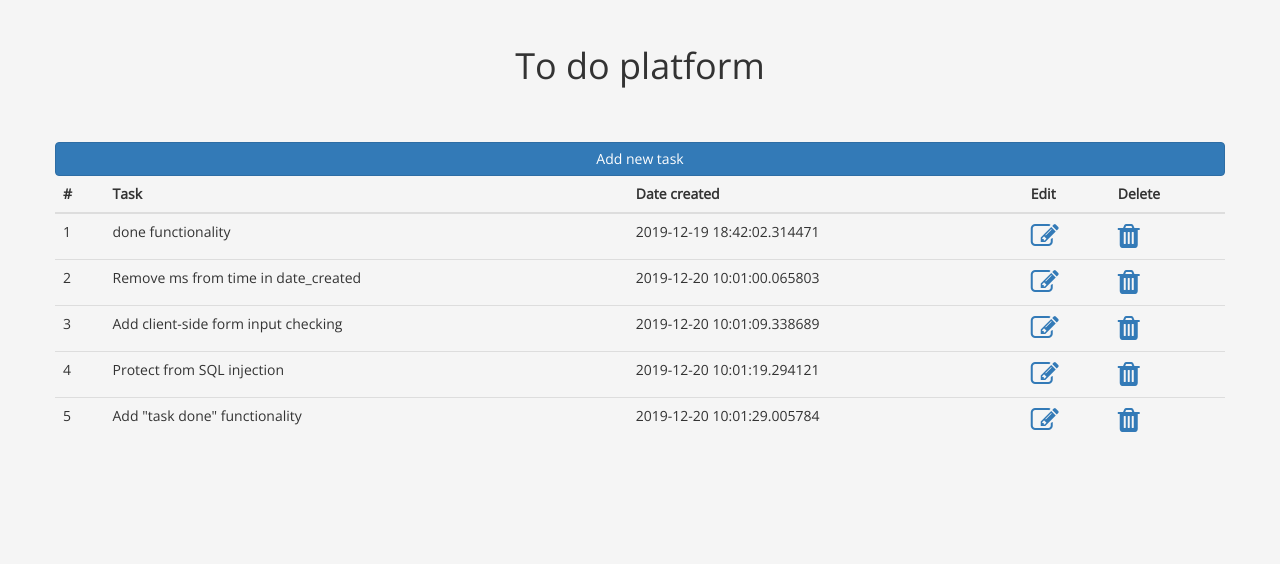
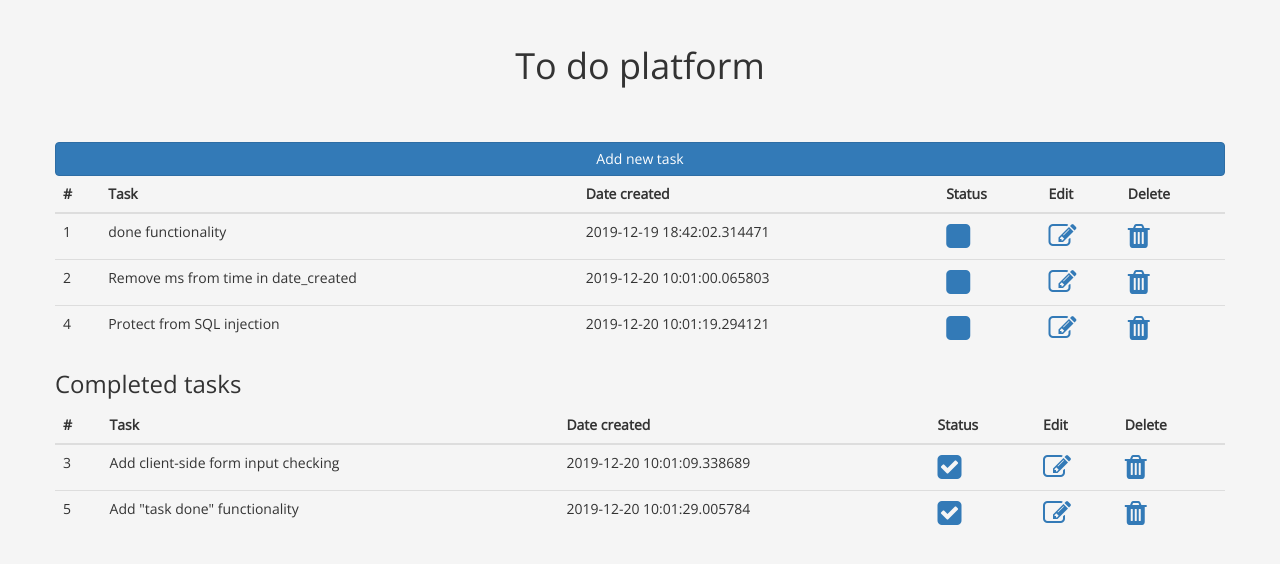
Before and after one commit to NickT5/reminder, a Flask app: page / in a window 1280 px wide. Shown: the top 564 px of the page. Run offline with Flask 2, Linux system fonts and the light colour scheme; data comes from the database, SQL or seed files in the repository; both versions use the stored data as it was after the commit; some libraries are stand-ins or nearby versions.

Commit message:
Add 'task done' functionality.

```diff
--- a/app.py
+++ b/app.py
@@ -15,6 +15,7 @@ class Task(db.Model):
     id = db.Column(db.Integer, primary_key=True)
     text = db.Column(db.String(255), nullable=False)
     date_created = db.Column(db.DateTime, nullable=False, default=datetime.utcnow)
+    is_done = db.Column(db.Boolean, default=False)
 
     def __repr__(self):
         return f"Task('{self.id}', '{self.text}')"
@@ -23,8 +24,10 @@ class Task(db.Model):
 @app.route("/", methods=["GET", "POST"])
 def index():
     # Get all tasks from the database.
-    all_tasks = Task.query.all()
-    return render_template("index.html", all_tasks=all_tasks)
+    #all_tasks = Task.query.all()
+    todo_tasks = Task.query.filter_by(is_done=False)
+    completed_tasks = Task.query.filter_by(is_done=True)
+    return render_template("index.html", todo_tasks=todo_tasks, completed_tasks=completed_tasks)
 
 
 @app.route("/add_form")
@@ -38,7 +41,6 @@ def add_task():
     new_task = Task(text=task_text)
     db.session.add(new_task)
     db.session.commit()
-    print(new_task)
 
     return redirect(url_for('index'))
 
@@ -70,5 +72,16 @@ def delete_task():
     return redirect(url_for('index'))
 
 
+@app.route("/toggle_state")
+def toggle_state():
+    task_id = request.args.get('id')
+
+    task = Task.query.filter_by(id=task_id).first()
+    task.is_done = not task.is_done
+    db.session.commit()
+
+    return redirect(url_for('index'))
+
+
 if __name__ == '__main__':
     app.run(debug=True)
--- a/templates/add_form.html
+++ b/templates/add_form.html
@@ -6,7 +6,7 @@
 
         <form action="/add_task" method="post">
             <div class="form-group">
-                <textarea name="task_text" class="form-control" rows="2" placeholder="Max 255 characters" autofocus></textarea>
+                <textarea name="task_text" class="form-control" rows="2" placeholder="Max 255 characters" autofocus required></textarea>
             </div>
             <button type="submit" class="btn btn-primary my_button">Add</button>
         </form>
--- a/templates/edit_form.html
+++ b/templates/edit_form.html
@@ -7,7 +7,7 @@
         <form action="{{url_for('edit_task')}}" method="post">
             <div class="form-group">
                 <input type="hidden" name="task_id" value="{{ task.id }}">
-                <textarea name="task_text" class="form-control" rows="2" autofocus>{{ task.text }}</textarea>
+                <textarea name="task_text" class="form-control" rows="2" autofocus required>{{ task.text }}</textarea>
             </div>
             <button type="submit" class="btn btn-primary my_button">Edit</button>
         </form>
--- a/templates/index.html
+++ b/templates/index.html
@@ -23,15 +23,41 @@
                                 <th>#</th>
                                 <th>Task</th>
                                 <th>Date created</th>
+                                <th>Status</th>
                                 <th>Edit</th>
                                 <th>Delete</th>
                             </tr>
                         </thead>
                         <tbody>
-                            <!-- todo ifelse to check if there are no tasks-->
-                            {% for task in all_tasks %}
+                            {% for task in todo_tasks %}
                             <tr>
                                 <td>{{task.id}}</td><td>{{task.text}}</td><td>{{task.date_created}}</td>
+                                <td><a href="/toggle_state?id={{task.id}}" id="state_{{task.id}}"><i class="fa fa-square fa-2x"></i></a></td>
+                                <td><a href="/edit_form?id={{task.id}}" id="edit_{{task.id}}"><i class="fa fa-edit fa-2x"></i></a></td>
+                                <td><a href="/delete_task?id={{task.id}}" id="del_{{task.id}}"><i class="fa fa-trash fa-2x"></i></a></td>
+                            </tr>
+                            {% endfor %}
+                        </tbody>
+                    </table>
+
+                    <!-- Table with complete tasks -->
+                    <h3>Completed tasks</h3>
+                    <table class="table">
+                        <thead>
+                            <tr>
+                                <th>#</th>
+                                <th>Task</th>
+                                <th>Date created</th>
+                                <th>Status</th>
+                                <th>Edit</th>
+                                <th>Delete</th>
+                            </tr>
+                        </thead>
+                        <tbody>
+                            {% for task in completed_tasks %}
+                            <tr>
+                                <td>{{task.id}}</td><td>{{task.text}}</td><td>{{task.date_created}}</td>
+                                <td><a href="/toggle_state?id={{task.id}}" id="status_{{task.id}}"><i class="fa fa-check-square fa-2x"></i></a></td>
                                 <td><a href="/edit_form?id={{task.id}}" id="edit_{{task.id}}"><i class="fa fa-edit fa-2x"></i></a></td>
                                 <td><a href="/delete_task?id={{task.id}}" id="del_{{task.id}}"><i class="fa fa-trash fa-2x"></i></a></td>
                             </tr>
```
Also changed, not shown: database.db.
